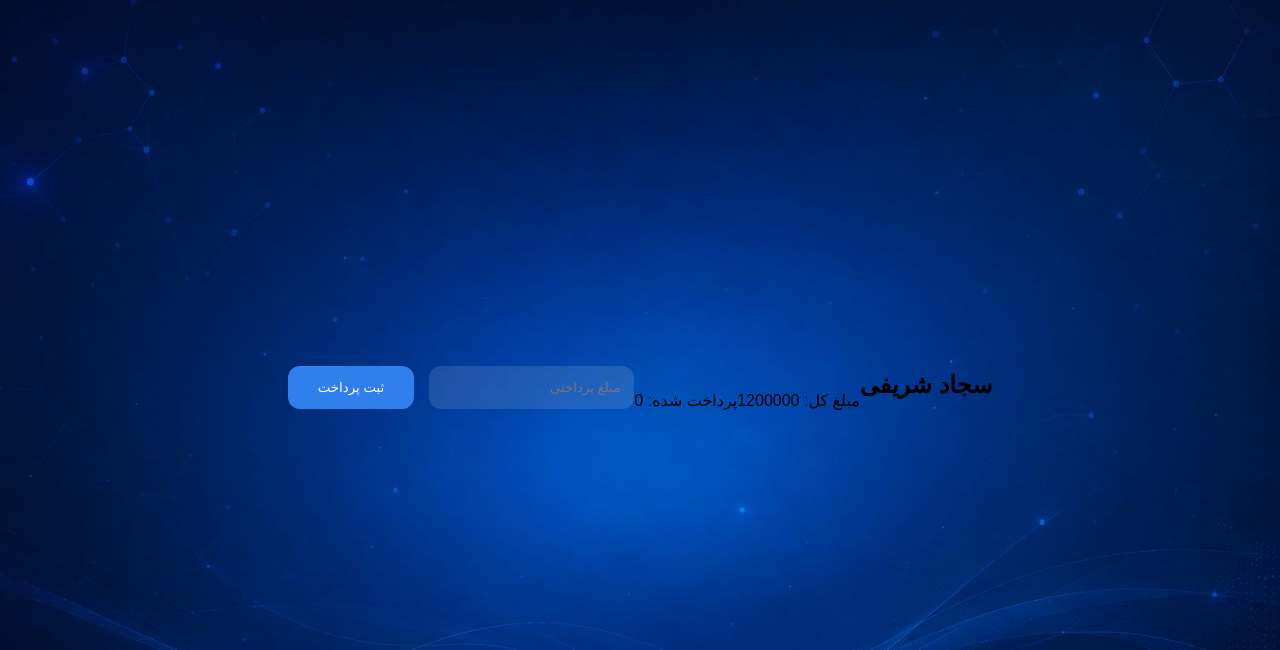
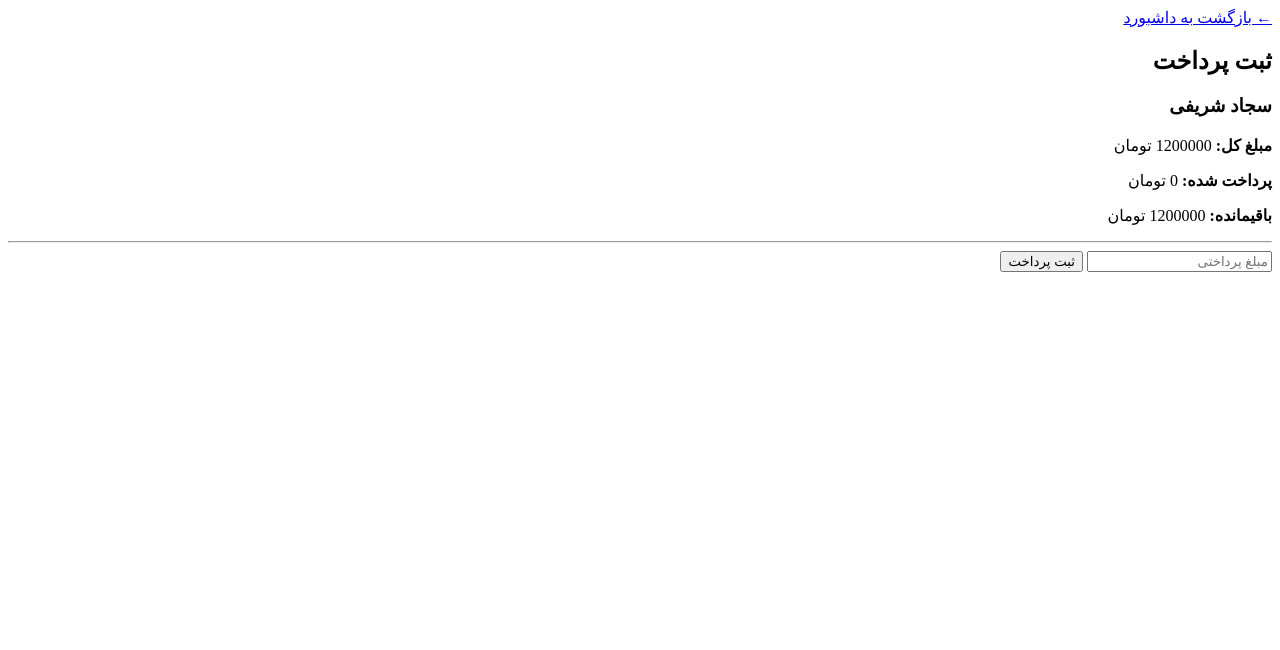
Before and after one commit to mhze1381/darmangah, a Flask app: page /payment/2 in a window 1280 px wide. Shown: the top 650 px of the page. Run offline with Flask 3, Linux system fonts and the light colour scheme; a user stored in the database is signed in; data comes from the database, SQL or seed files in the repository; some web fonts are replaced.

Commit message:
Update payment.html

```diff
--- a/templates/payment.html
+++ b/templates/payment.html
@@ -1,18 +1,44 @@
-<!DOCTYPE html>
-<html lang="fa">
-<head>
-<link rel="stylesheet" href="{{ url_for('static' , filename='css/crud.css') }}">
-</head>
-<body>
-<h2>{{ patient.full_name }}</h2>
+{% extends "base.html" %}
+{% block title %}ثبت پرداخت{% endblock %}
 
-<p>مبلغ کل: {{ patient.total_price }}</p>
-<p>پرداخت شده: {{ patient.paid_price }}</p>
+{% block content %}
 
-<form method="POST">
-    <input type="number" name="amount" placeholder="مبلغ پرداختی">
-    <button type="submit">ثبت پرداخت</button>
-</form>
+<div class="page-header">
+    <a href="{{ url_for('main_up.dashboard') }}" class="btn btn-secondary">
+        ← بازگشت به داشبورد
+    </a>
 
-</body>
-</html>
+    <h2>ثبت پرداخت</h2>
+</div>
+
+<div class="card">
+
+    <h3>{{ patient.full_name }}</h3>
+
+    <p><strong>مبلغ کل:</strong> {{ patient.total_price }} تومان</p>
+
+    <p><strong>پرداخت شده:</strong> {{ patient.paid_price }} تومان</p>
+
+    <p><strong>باقیمانده:</strong> {{ patient.total_price - patient.paid_price }} تومان</p>
+
+    <hr>
+
+    <form method="POST" class="insurance-form">
+
+        <input
+            type="number"
+            name="amount"
+            placeholder="مبلغ پرداختی"
+            min="1"
+            required
+        >
+
+        <button type="submit" class="btn btn-success">
+            ثبت پرداخت
+        </button>
+
+    </form>
+
+</div>
+
+{% endblock %}
```
